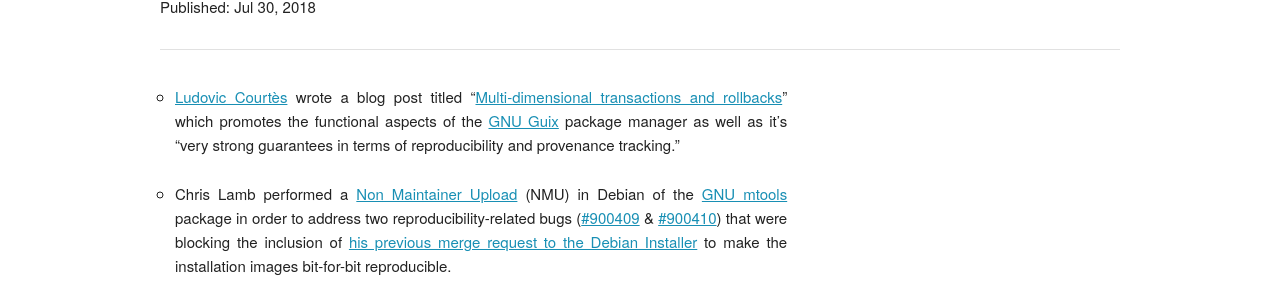
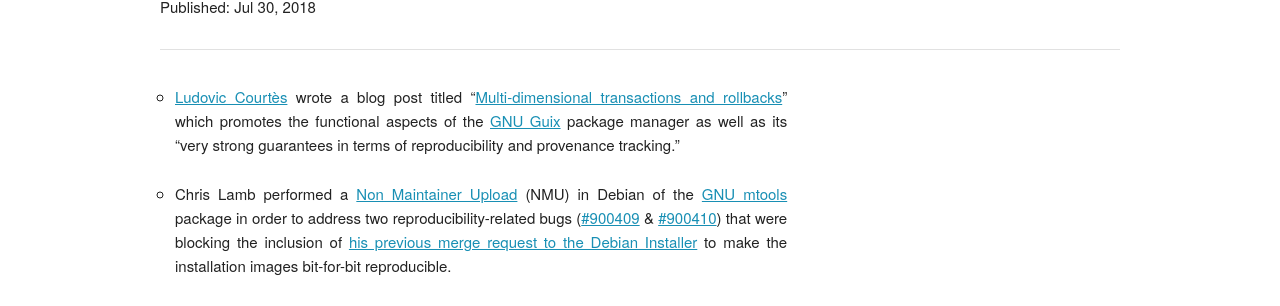
Before and after one commit to prototypefund/reproducible-website, a Jekyll site: the page built from _blog/posts/170.md, in a window 1280 px wide and 900 px high. Shown: the part 266-572 px from the top of the window. Built offline with Jekyll 4.4.1, drawn with Linux system fonts in a browser that asks for light colours; some web fonts are replaced.

Commit message:
170: grammar fix s/it's/its/ — thanks guillem!
Signed-off-by: Mattia Rizzolo <mattia@debian.org>

```diff
--- a/_blog/posts/170.md
+++ b/_blog/posts/170.md
@@ -4,7 +4,7 @@
 published: 2018-07-30 13:06:34
 ---
 
-* [Ludovic Courtès](http://web.fdn.fr/~lcourtes/) wrote a blog post titled "[Multi-dimensional transactions and rollbacks](https://www.gnu.org/software/guix/blog/2018/multi-dimensional-transactions-and-rollbacks-oh-my/)" which promotes the functional aspects of the [GNU Guix](https://www.gnu.org/software/guix/) package manager as well as it's "very strong guarantees in terms of reproducibility and provenance tracking."
+* [Ludovic Courtès](http://web.fdn.fr/~lcourtes/) wrote a blog post titled "[Multi-dimensional transactions and rollbacks](https://www.gnu.org/software/guix/blog/2018/multi-dimensional-transactions-and-rollbacks-oh-my/)" which promotes the functional aspects of the [GNU Guix](https://www.gnu.org/software/guix/) package manager as well as its "very strong guarantees in terms of reproducibility and provenance tracking."
 
 * Chris Lamb performed a [Non Maintainer Upload](https://wiki.debian.org/NonMaintainerUpload) (NMU) in Debian of the [GNU mtools](https://www.gnu.org/software/mtools/) package in order to address two reproducibility-related bugs ([#900409](https://bugs.debian.org/900409) & [#900410](https://bugs.debian.org/900410)) that were blocking the inclusion of [his previous merge request to the Debian Installer](https://salsa.debian.org/installer-team/debian-installer/merge_requests/3) to make the installation images bit-for-bit reproducible.
 
```
